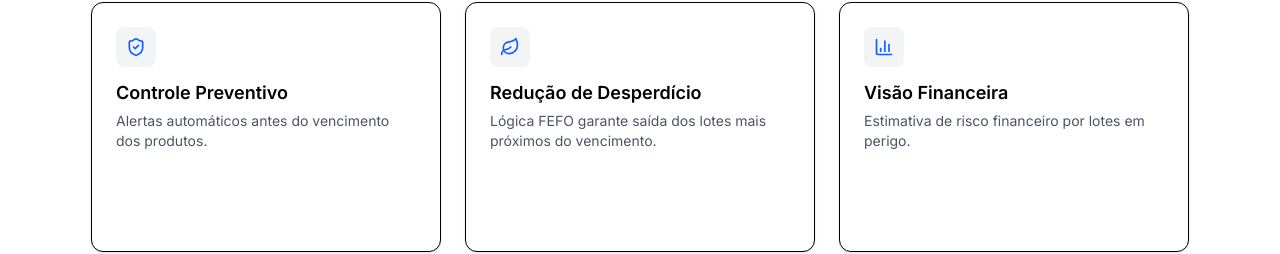
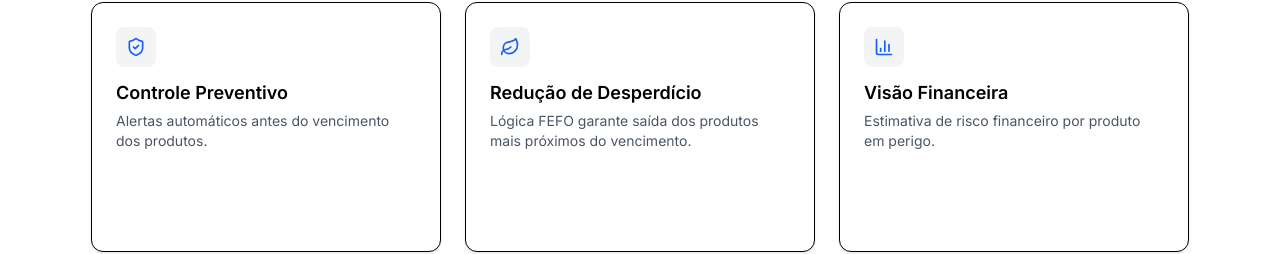
Before and after one commit to cnrnival/smart-inventory, a Next.js app: page / in a window 1280 px wide. Shown: the part 306-560 px from the top of the page. Built offline with nearby package versions, Linux system fonts and the light colour scheme.

Commit message:
Update page.tsx

```diff
--- a/src/app/page.tsx
+++ b/src/app/page.tsx
@@ -1,5 +1,13 @@
+'use client';
+
+
 import Link from 'next/link';
+
+
+import { useRouter } from 'next/navigation';
 import { ShieldCheck, Leaf, BarChart3 } from 'lucide-react';
+import { StatusBadge } from '@/components/StatusBadge';
+import { useInventory } from '@/hooks/useInventory';
 
 const features = [
   {
@@ -10,17 +18,22 @@ const features = [
   {
     icon: Leaf,
     title: 'Redução de Desperdício',
-    desc: 'Lógica FEFO garante saída dos lotes mais próximos do vencimento.',
+    desc: 'Lógica FEFO garante saída dos produtos mais próximos do vencimento.',
   },
   {
     icon: BarChart3,
     title: 'Visão Financeira',
-    desc: 'Estimativa de risco financeiro por lotes em perigo.',
+    desc: 'Estimativa de risco financeiro por produto em perigo.',
   },
 ];
 
+
 export default function Home() {
+  const { products, batches, expiredBatches, nearExpiryBatches, validBatches, financialRisk, isLoading } = useInventory();
+  const router = useRouter();
   return (
+
+
     <div className="container mx-auto px-4 w-screen h-calc(100vh - 60px) flex flex-col">
       <div className="mx-auto max-w-3xl text-center py-10">
         <div className="mb-6 inline-flex items-center gap-2 rounded-full bg-gray-200 px-4 py-1.5 text-sm font-medium">
@@ -36,6 +49,59 @@ export default function Home() {
           </span>.
         </p>
       </div>
+
+            {/* Lista dos produtos comentados */}
+
+      {/* <div className="rounded-xl border bg-white shadow-sm overflow-hidden">
+          <div className="border-b px-6 py-4">
+            <h2 className="text-lg font-semibold text-gray-900">Listagem de produtos</h2>
+          </div>
+
+          <div className="overflow-x-auto">
+            <table className="w-full text-left text-sm text-gray-600">
+              <thead className="bg-gray-50 text-gray-900">
+                <tr>
+                  <th className="whitespace-nowrap px-6 py-4 font-medium">Produto</th>
+                  <th className="whitespace-nowrap px-6 py-4 font-medium">SKU</th>
+                  <th className="whitespace-nowrap px-6 py-4 font-medium">Lote</th>
+                  <th className="whitespace-nowrap px-6 py-4 font-medium">Validade</th>
+                  <th className="whitespace-nowrap px-6 py-4 text-right font-medium">Qtd</th>
+                  <th className="whitespace-nowrap px-6 py-4 font-medium">Status</th>
+                </tr>
+              </thead>
+              <tbody className="divide-y divide-gray-100">
+                {batches.length === 0 ? (
+                  <tr>
+                    <td colSpan={6} className="px-6 py-8 text-center text-gray-500">
+                      Nenhum lote cadastrado no momento.
+                    </td>
+                  </tr>
+                ) : (
+                  batches
+                    .sort((a, b) => new Date(a.expiryDate).getTime() - new Date(b.expiryDate).getTime())
+                    .map((batch) => (
+                      <tr key={batch.id} className="transition-colors hover:bg-gray-50/50">
+                        <td className="whitespace-nowrap px-6 py-4 font-medium text-gray-900">
+                          {getProductName(batch.productId)}
+                        </td>
+                        <td className="whitespace-nowrap px-6 py-4 text-gray-600">
+                          {getProductSku(batch.productId)}
+                        </td>
+                        <td className="whitespace-nowrap px-6 py-4">{batch.batchCode}</td>
+                        <td className="whitespace-nowrap px-6 py-4">
+                          {new Date(batch.expiryDate).toLocaleDateString('pt-BR', { timeZone: 'UTC' })}
+                        </td>
+                        <td className="whitespace-nowrap px-6 py-4 text-right font-medium">{batch.quantity}</td>
+                        <td className="whitespace-nowrap px-6 py-4">
+                          <StatusBadge status={batch.status} />
+                        </td>
+                      </tr>
+                    ))
+                )}
+              </tbody>
+            </table>
+          </div>
+        </div> */}
 
       <div className="mx-auto flex space-between gap-6 flex-wrap justify-center items-center">
         {features.map((f, index) => (
@@ -54,4 +120,7 @@ export default function Home() {
       </div>
     </div>
   );
+
+
+
 }
```
Lines whose indentation alone changed are shown as unchanged.
